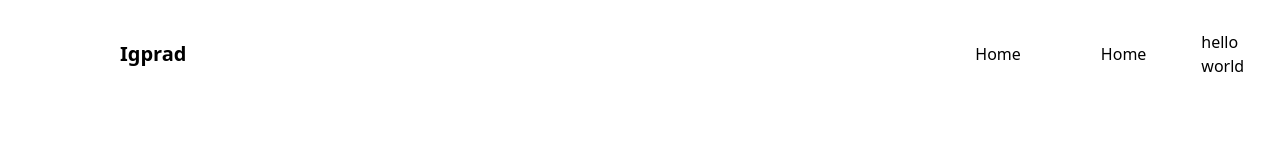
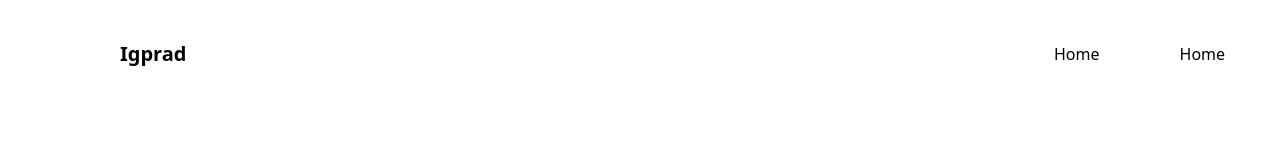
Before and after one commit to Igprad01/websiteku, a website: page public/index.html in a window 1280 px wide. Drawn offline with Linux system fonts and the light colour scheme.

Commit message:
second commit

```diff
--- a/public/index.html
+++ b/public/index.html
@@ -33,9 +33,6 @@
         </div>
     </div>
   </div>
-  <div>
-    <h1>hello world</h1>
-  </div>
  </header>
 <!-- header end -->
 <!-- script -->
```
